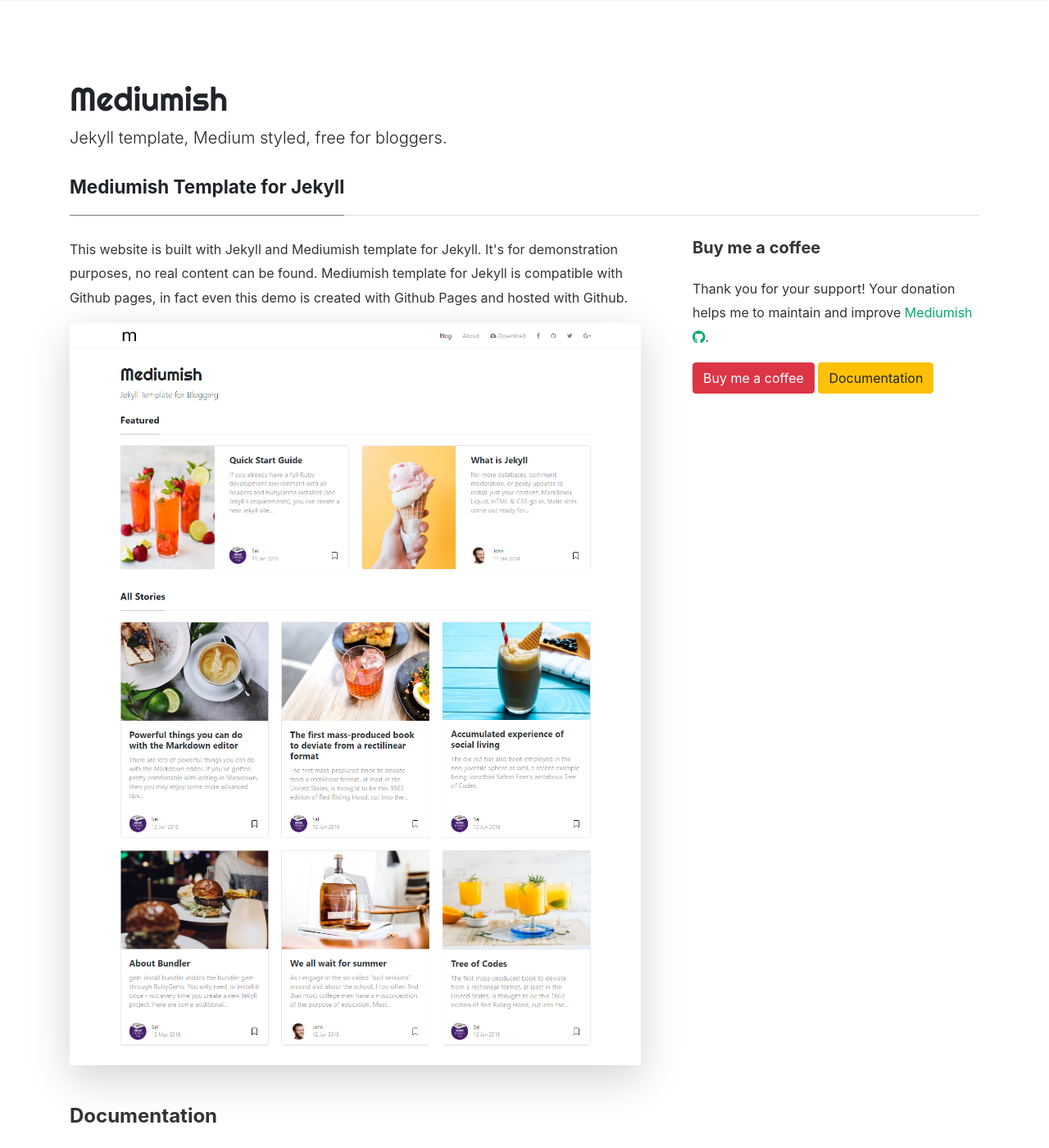
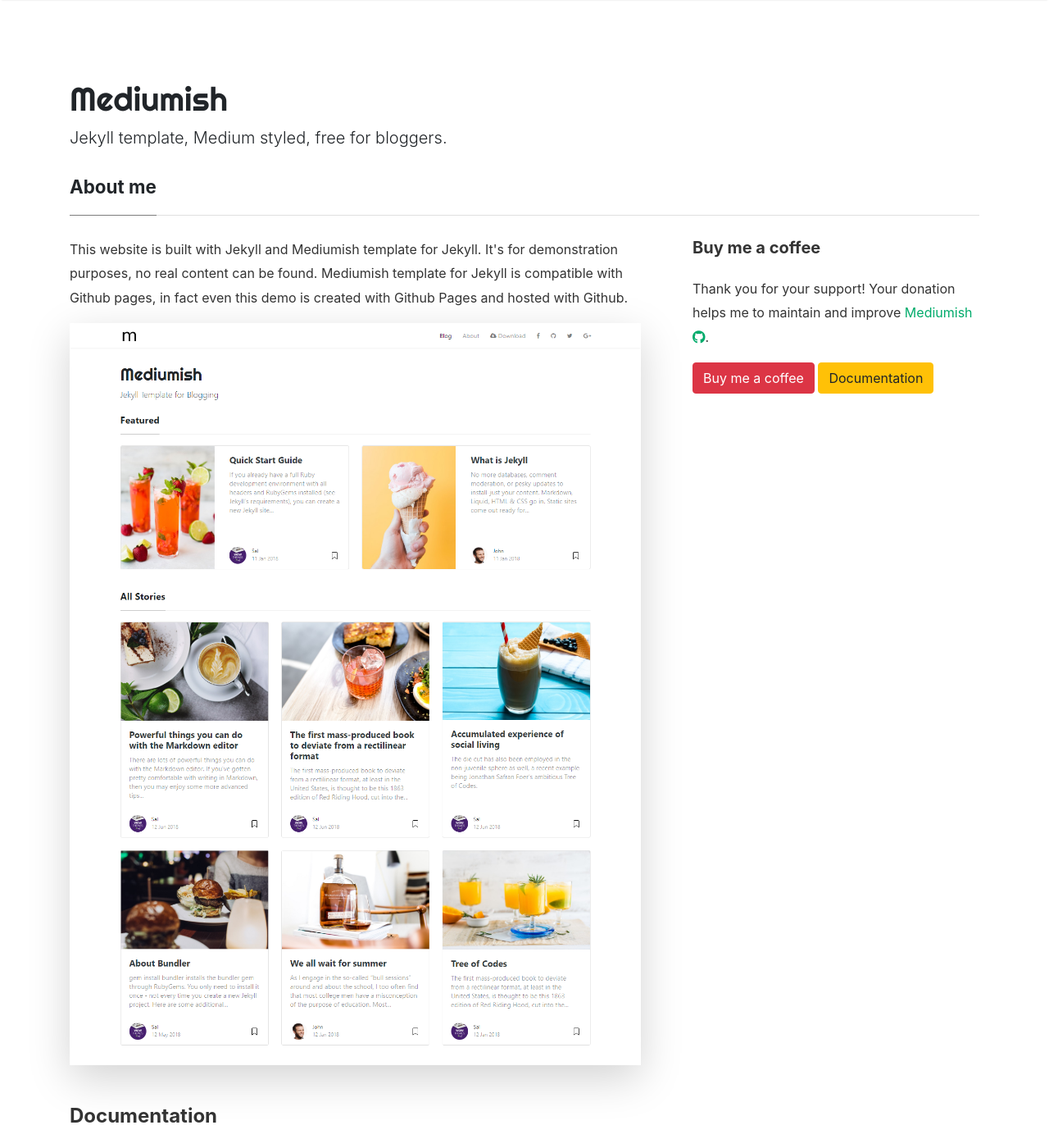
Before and after one commit to khunemz/khunemz.github.io, a Jekyll site: the page built from _pages/about.md, in a window 1280 px wide and 1400 px high. Shown: the whole window at 82% size. Built offline with Jekyll 4.4.1, drawn with Linux system fonts in a browser that asks for light colours; nearby versions of some CDN libraries; comment, search, counter and statistics services are not loaded; some of the changed text lies outside the part shown.

Commit message:
update layout

```diff
--- a/_config.yml
+++ b/_config.yml
@@ -1,10 +1,10 @@
 # Site
 name: "Mediumish"
-title: "Mediumish"
+title: "CHUTIPONG ROOBKLOM"
 description: "Jekyll template, Medium styled, free for bloggers."
 logo: 'assets/images/logo.png'
 favicon: 'assets/images/logo.png'
-baseurl: /
+baseurl:
 google_analytics: 'UA-46278016-1'
 disqus: 'demowebsite'
 mailchimp-list: 'https://wowthemes.us11.list-manage.com/subscribe/post?u=8aeb20a530e124561927d3bd8&amp;id=8c3d2d214b'
--- a/_pages/about.md
+++ b/_pages/about.md
@@ -1,8 +1,8 @@
 ---
 layout: page
-title: Mediumish Template for Jekyll
+title: About me
 permalink: /about
-comments: true
+comments: false
 ---
 
 <div class="row justify-content-between">
```
